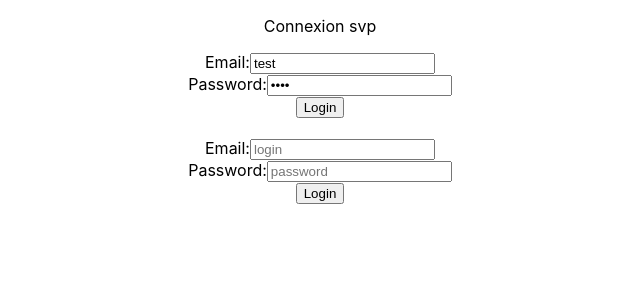
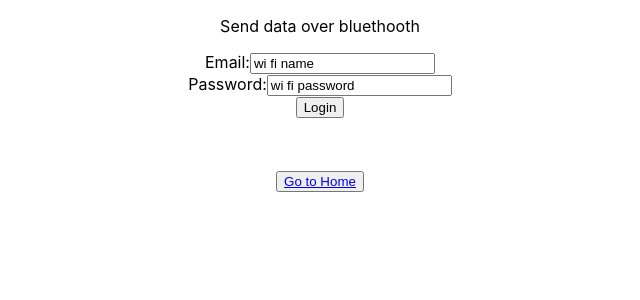
Before and after one commit to meizarkos/Laser_Quest_Front_Side, a React (Create React App) app: page /bluetooth in a window 1280 px wide. Before the commit this address led to /. Shown: the top 300 px of the page, without its empty margins (320-960 px from the left). Built offline with nearby package versions, Linux system fonts and the light colour scheme.

Commit message:
End of config

```diff
--- a/src/App.tsx
+++ b/src/App.tsx
@@ -1,39 +1,11 @@
-import { MouseEventHandler, useState } from 'react';
 import './App.css';
-import LoginForm from './LoginForm';
-import { IUser } from '../user.interface';
 
 function App() {
-
-  const [user, setUser] = useState<IUser>();
-
-  const onLoggedIn = (error?: Error, user?: IUser) => {
-    console.log('onLoggedIn', error, user);
-    setUser(user);
-  }
-
-  const handleClickApp: MouseEventHandler<HTMLButtonElement> = (e) => {
-    setUser(undefined);
-  }
-
   return (
     <div className="App">
-      <p>Connexion svp</p>
-      <LoginForm
-        login="test"
-        password="pass"
-        onLoggedIn={onLoggedIn}
-      />
-      <br/>
-      <LoginForm/>
-      {
-        user &&
-        <div>
-          <button onClick={handleClickApp}>Update all</button>
-          <p>Hello user : {user.login}</p>
-        </div>
-      }
-
+      <button>
+        <a href="/bluetooth">Go to Bluetooth</a>
+      </button>
     </div>
   );
 }
--- /dev/null
+++ b/src/bluetooth/Bluetooth.tsx
@@ -0,0 +1,33 @@
+import { useState } from 'react';
+import './Bluetooth.css';
+import { IWifi } from './wifi.interface';
+import WifiForm from './WifiForm';
+
+function Bluetooth() {
+  const [wifi, setWifi] = useState<IWifi>();
+
+  const onLoggedIn = (error?: Error, wifi?: IWifi) => {
+    setWifi(wifi);
+    console.log('onLoggedIn',wifi);
+  }
+
+  return (
+    <div className="App">
+      <p>Send data over bluethooth</p>
+      <WifiForm
+        ssid="wi fi name"
+        password="wi fi password"
+        onLoggedIn={onLoggedIn}
+      />
+      <p>
+        {wifi?.ssid}<br/>
+        {wifi?.password}
+      </p>
+      <button>
+        <a href="/">Go to Home</a>
+      </button>
+    </div>
+  );
+}
+
+export default Bluetooth;
--- a/src/LoginForm.tsx
+++ b/src/bluetooth/WifiForm.tsx
@@ -1,17 +1,17 @@
 import { useState } from 'react';
-import './LoginForm.css';
-import { IUser } from '../user.interface';
+import './WifiForm.css';
+import { IWifi } from './wifi.interface';
 
 export interface LoginFormProps {
-  login?: string;
+  ssid?: string;
   password?: string;
-  onLoggedIn?: (error?:Error,user?:IUser) => void;
+  onLoggedIn?: (error?:Error,user?:IWifi) => void;
 }
 
 
-function LoginForm(props : LoginFormProps){
+function WifiForm(props : LoginFormProps){
 
-  const  [login, setLogin] = useState<string>(props.login || '');
+  const  [ssid, setSsid] = useState<string>(props.ssid || '');
   const  [password, setPassword] = useState<string>(props.password || '');
 
   const handleInputChange = (state : React.Dispatch<React.SetStateAction<string>>) => {
@@ -24,9 +24,8 @@ function LoginForm(props : LoginFormProps){
     e.preventDefault();
     if(props.onLoggedIn){
       props.onLoggedIn(undefined, {
-        id: Math.random().toString(36).substring(2, 15),
-        login: login,
-        password: password
+        ssid,
+        password
       });
     }
   }
@@ -36,14 +35,14 @@ function LoginForm(props : LoginFormProps){
       onSubmit={handleSubmit}
     >
       <div>
-        <label htmlFor="login">Email:</label>
-        <input type="text" name="login" placeholder="login" value={login}
-          onChange={handleInputChange(setLogin)} //generate a function from a function (result = (e)=>setLogin(e.target.value))
+        <label htmlFor="SSID">Email:</label>
+        <input type="text" name="SSID" placeholder="SSID" value={ssid}
+          onChange={handleInputChange(setSsid)} //generate a function from a function (result = (e)=>setLogin(e.target.value))
         />
       </div>
       <div>
         <label htmlFor="password">Password:</label>
-        <input type="password" name="password" placeholder="password"  value={password}
+        <input type="text" name="password" placeholder="password"  value={password}
           onChange={handleInputChange(setPassword)}
         />
       </div>
@@ -52,4 +51,4 @@ function LoginForm(props : LoginFormProps){
   )
 }
 
-export default LoginForm;
+export default WifiForm;
--- /dev/null
+++ b/src/bluetooth/wifi.interface.ts
@@ -0,0 +1,4 @@
+export interface IWifi{
+  ssid: string;
+  password: string;
+}
--- a/src/index.tsx
+++ b/src/index.tsx
@@ -4,6 +4,7 @@ import './index.css';
 import App from './App';
 import reportWebVitals from './reportWebVitals';
 import { BrowserRouter, Navigate, Route, Routes } from 'react-router';
+import Bluetooth from './bluetooth/Bluetooth';
 
 const root = ReactDOM.createRoot(
   document.getElementById('root') as HTMLElement
@@ -14,6 +15,7 @@ root.render(
       <Routes>
         <Route path="/" element={<App />} />
         <Route path='*' element={<Navigate to='/'/>}/>
+        <Route path='/bluetooth' element={<Bluetooth/>}/>
       </Routes>
     </BrowserRouter>
   </React.StrictMode>
--- a/user.interface.ts
+++ /dev/null
@@ -1,5 +0,0 @@
-export interface IUser{
-  id: string;
-  login: string;
-  password: string;
-}
```
Also changed, not shown: src/bluetooth/Bluetooth.css (added), src/bluetooth/WifiForm.css (added).
